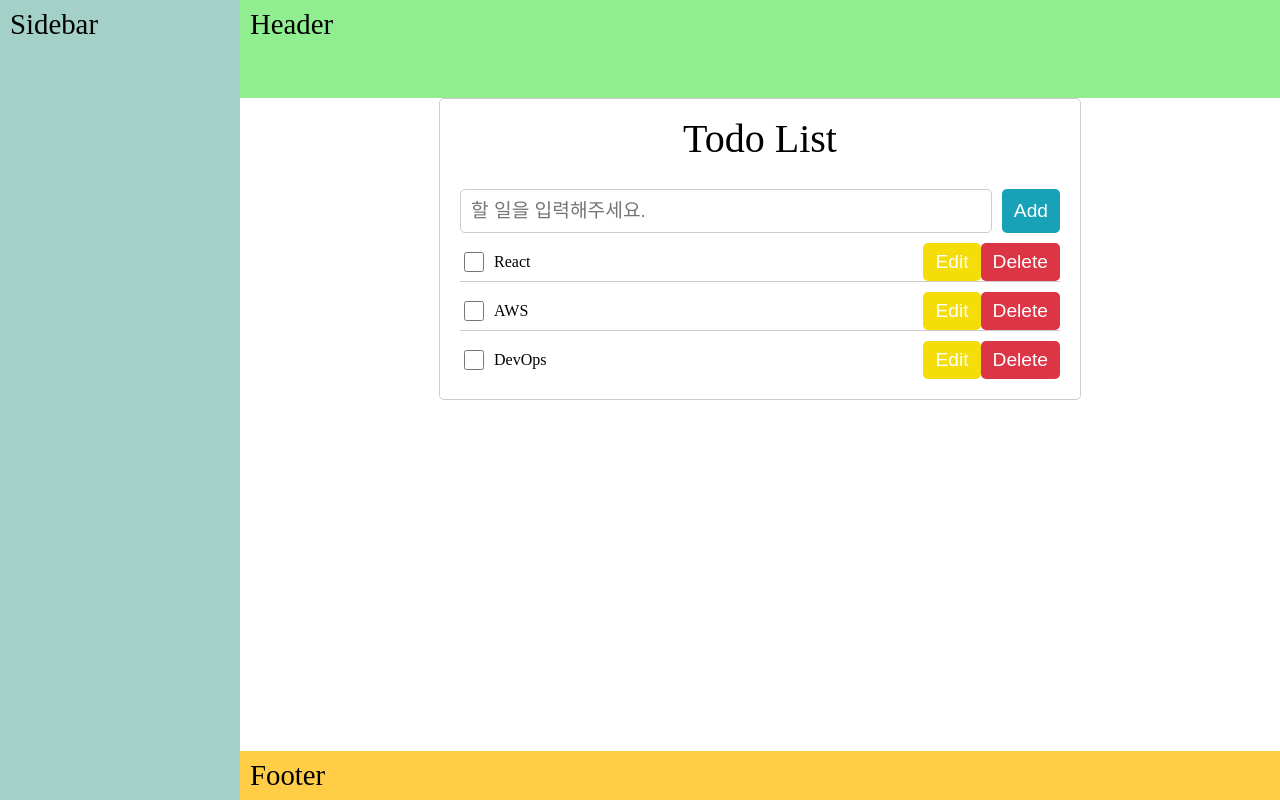
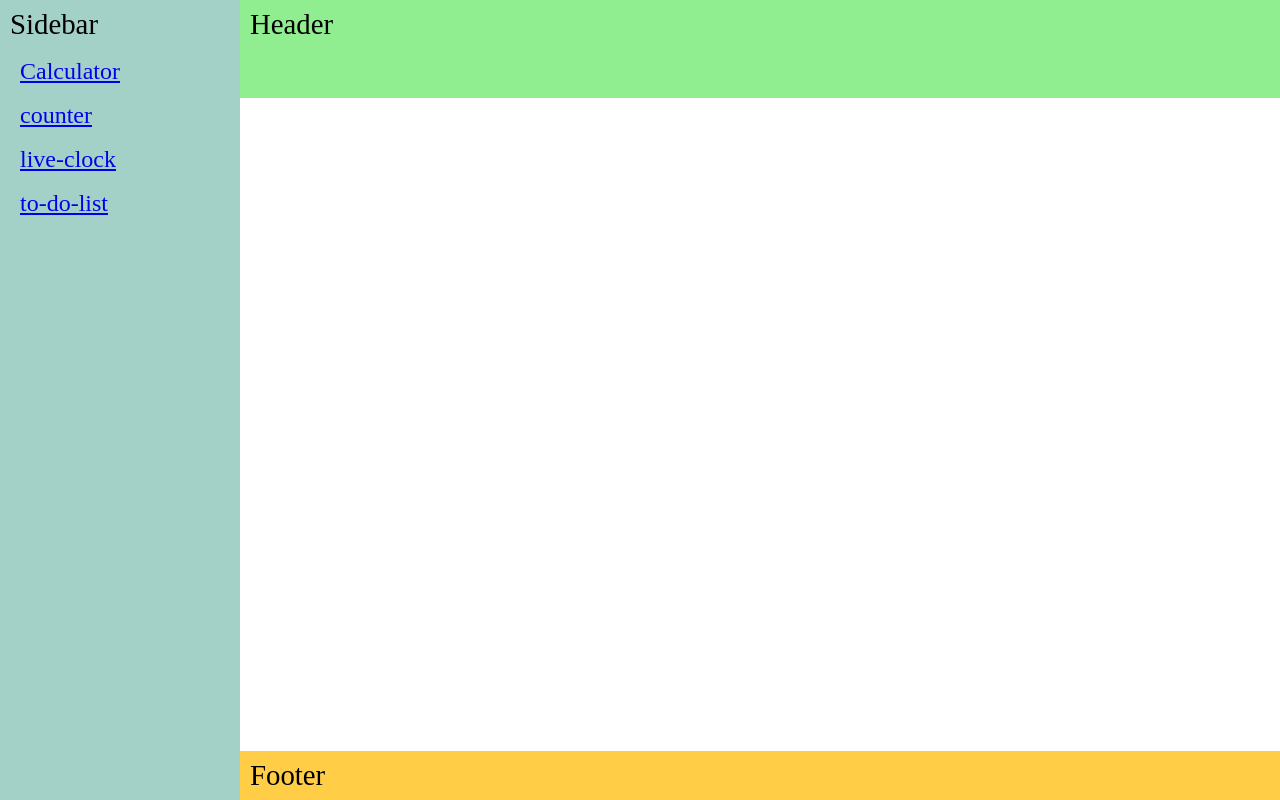
Before and after one commit to yijoon009/react-standard, a React (Create React App) app: page / in a window 1280 px wide. Built offline with nearby package versions, Linux system fonts and the light colour scheme; a web font is replaced by a local one.

Commit message:
7일차 - Router

```diff
--- a/package.json
+++ b/package.json
@@ -13,6 +13,7 @@
         "@types/react-dom": "^18.0.0",
         "react": "^18.2.0",
         "react-dom": "^18.2.0",
+        "react-router-dom": "^6.10.0",
         "react-scripts": "5.0.1",
         "styled-components": "^5.3.8",
         "styled-reset": "^4.4.5",
--- /dev/null
+++ b/src/components/NotFoundPage.tsx
@@ -0,0 +1,21 @@
+import { useNavigate } from "react-router-dom";
+
+/**
+ * @description 잘못된 경로로 들어왔을 때 보여주는 컴포넌트
+ */
+function NotFoundPage() {
+    const navigate = useNavigate();
+
+    const onBack = () => {
+        navigate(-1);
+    };
+
+    return (
+        <>
+            <h1>잘못된 경로로 접근하였습니다!!!</h1>
+            <button onClick={onBack}>back</button>
+        </>
+    );
+}
+
+export default NotFoundPage;
--- a/src/index.tsx
+++ b/src/index.tsx
@@ -1,12 +1,13 @@
 import React from "react";
 import ReactDOM from "react-dom/client";
-import App from "@/App";
+import { RouterProvider } from "react-router-dom";
+import router from "./router";
 
 const root = ReactDOM.createRoot(
     document.getElementById("root") as HTMLElement
 );
 root.render(
     <React.StrictMode>
-        <App />
+        <RouterProvider router={router} />
     </React.StrictMode>
 );
--- a/src/layout/Contents.tsx
+++ b/src/layout/Contents.tsx
@@ -1,9 +1,5 @@
 import styled from "styled-components";
-
-import Popup from "@/components/Popup";
-import LiveClock from "@/components/LiveClock";
-// import TodoList from "@/components/ToDoList2";
-import TodoList from "@/components/ToDoList";
+import { Outlet } from "react-router-dom";
 
 const ContentsContainer = styled.main`
     height: 100%;
@@ -17,9 +13,9 @@
     // view
     return (
         <ContentsContainer>
-            {/* <Popup content="리액트 스터디 (5회차)" btnTitle="확인" /> */}
-            {/* <LiveClock /> */}
-            <TodoList />
+            {/* // 부모 path로부터 children에 명시된 컴포넌트들이
+            // Outlet에 렌더링 된다 */}
+            <Outlet />
         </ContentsContainer>
     );
 }
--- a/src/layout/Sidebar.tsx
+++ b/src/layout/Sidebar.tsx
@@ -1,4 +1,5 @@
 import styled from "styled-components";
+import { Link } from "react-router-dom";
 
 const SidebarContainer = styled.div`
     position: fixed;
@@ -7,6 +8,12 @@
     width: 240px;
     height: 100vh;
     background-color: #a4d1c7;
+
+    li {
+        font-size: 1.5em;
+        margin-top: 20px;
+        padding-left: 20px;
+    }
 `;
 
 /**
@@ -17,6 +24,20 @@
     return (
         <SidebarContainer>
             <h2>Sidebar</h2>
+            <ul>
+                <li>
+                    <Link to="calculator">Calculator</Link>
+                </li>
+                <li>
+                    <Link to="counter">counter</Link>
+                </li>
+                <li>
+                    <Link to="live-clock">live-clock</Link>
+                </li>
+                <li>
+                    <Link to="to-do-list">to-do-list</Link>
+                </li>
+            </ul>
         </SidebarContainer>
     );
 }
--- /dev/null
+++ b/src/router.js
@@ -0,0 +1,58 @@
+import { createBrowserRouter } from "react-router-dom";
+import App from "./App";
+import NotFoundPage from "./components/NotFoundPage";
+
+import Calculator from "@/components/Calculator";
+import Counter from "@/components/Counter";
+import LiveClock from "@/components/LiveClock";
+import TodoList from "@/components/ToDoList";
+
+const router = createBrowserRouter([
+    {
+        path: "/",
+        element: <App />,
+        // router에 정의되지 않는 경로로 접근했을때 보여주는 컴포넌트
+        errorElement: <NotFoundPage />,
+        // 권한처리 용이하게 하기 위함 (root에서 권한처리하고 밑으로 내려가기 편하게)
+        children: [
+            {
+                path: "/calculator",
+                element: <Calculator />,
+                // 여기에 또 children도 추가 가능,,,
+                // 여기에 <Outlet/> 적용도 가능
+            },
+            {
+                path: "/counter",
+                element: <Counter />,
+            },
+            {
+                path: "/live-clock",
+                element: <LiveClock />,
+            },
+            {
+                path: "/to-do-list",
+                element: <TodoList />,
+            },
+        ],
+    },
+
+    // 아래는 예시
+    // {
+    //     path: "/page01",
+    //     element: (
+    //         <div>
+    //             <h1>Hello World</h1>
+    //         </div>
+    //     ),
+    // },
+    // {
+    //     path: "/page02",
+    //     element: (
+    //         <div>
+    //             <h1>Hello World</h1>
+    //         </div>
+    //     ),
+    // },
+]);
+
+export default router;
```
Also changed, not shown: 1 other file (tests, documents, lock files or other folders).
